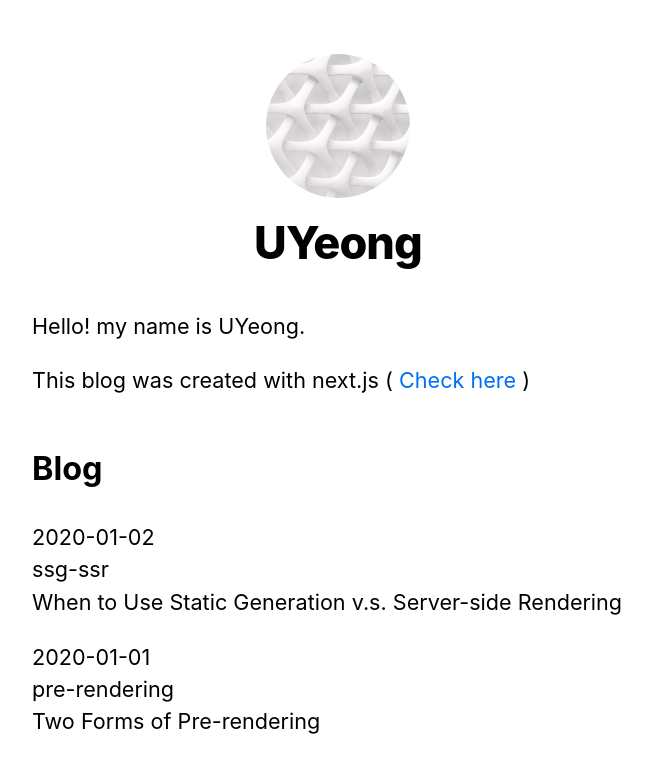
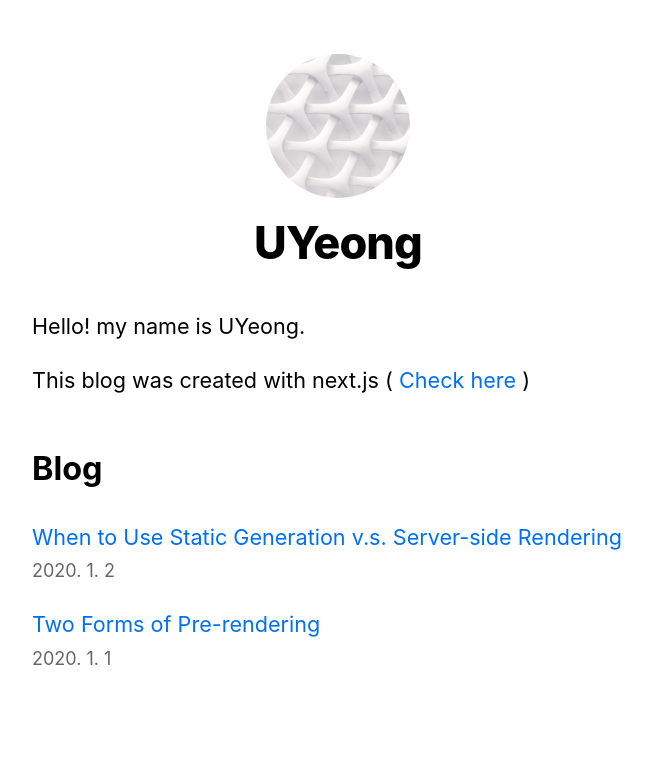
Before and after one commit to uyeong-jay/toy-projects, a Next.js app: page / in a window 1280 px wide. Shown: the top 772 px of the page, without its empty margins (302-954 px from the left). Built offline with nearby package versions, Linux system fonts and the light colour scheme.

Commit message:
[UPDATE] added date

```diff
--- /dev/null
+++ b/components/date.js
@@ -0,0 +1,11 @@
+import { format, parseISO } from 'date-fns';
+
+export default function Date({ dateString }) {
+  //parseISO 는 format에 넣어주기
+  const date = parseISO(dateString);
+  return (
+    <time dateTime={dateString}>
+      {format(date, 'yyyy. M. d')}
+    </time>
+  );
+};
--- a/pages/index.js
+++ b/pages/index.js
@@ -1,7 +1,9 @@
 import Head from 'next/head';
-import Layout, { myName, siteTitle } from '../components/layout';
+import Link from 'next/link';
+import Date from '../components/date';
 import utilStyles from '../styles/utils.module.css';
 import { getSortedPostsData } from '../lib/posts';
+import Layout, { myName, siteTitle } from '../components/layout';
 
 
 //이 index.js파일에 외부 데이터(=파싱한 markdown파일)를 가져와서 pre-render 하기
@@ -25,19 +27,21 @@ export default function Home({ allPostsData }) {
         <p>
           This blog was created with next.js{' '}
           {/* 외부링크: a */}
-          ( <a herf="https://nextjs.org">Check here</a> )
+          ( <a href="https://nextjs.org">Check here</a> )
         </p>
       </section>
       <section className={`${utilStyles.headingMd} ${utilStyles.padding1px}`}>
         <h2 className={utilStyles.heading}>Blog</h2>
         <ul className={utilStyles.list}>
-          {allPostsData.map((v,i) => (
-            <li key={v.id} className={utilStyles.listItem}>
-              {v.date}
+          {allPostsData.map(({ id, title, date }) => (
+            <li className={utilStyles.listItem} key={id}>
+              <Link href={`/posts/${id}`}>
+                <a>{title}</a>
+              </Link>
               <br />
-              {v.id}
-              <br />
-              {v.title}
+              <small className={utilStyles.lightText}>
+                <Date dateString={date} />
+              </small>
             </li>
           ))}
         </ul>
```
